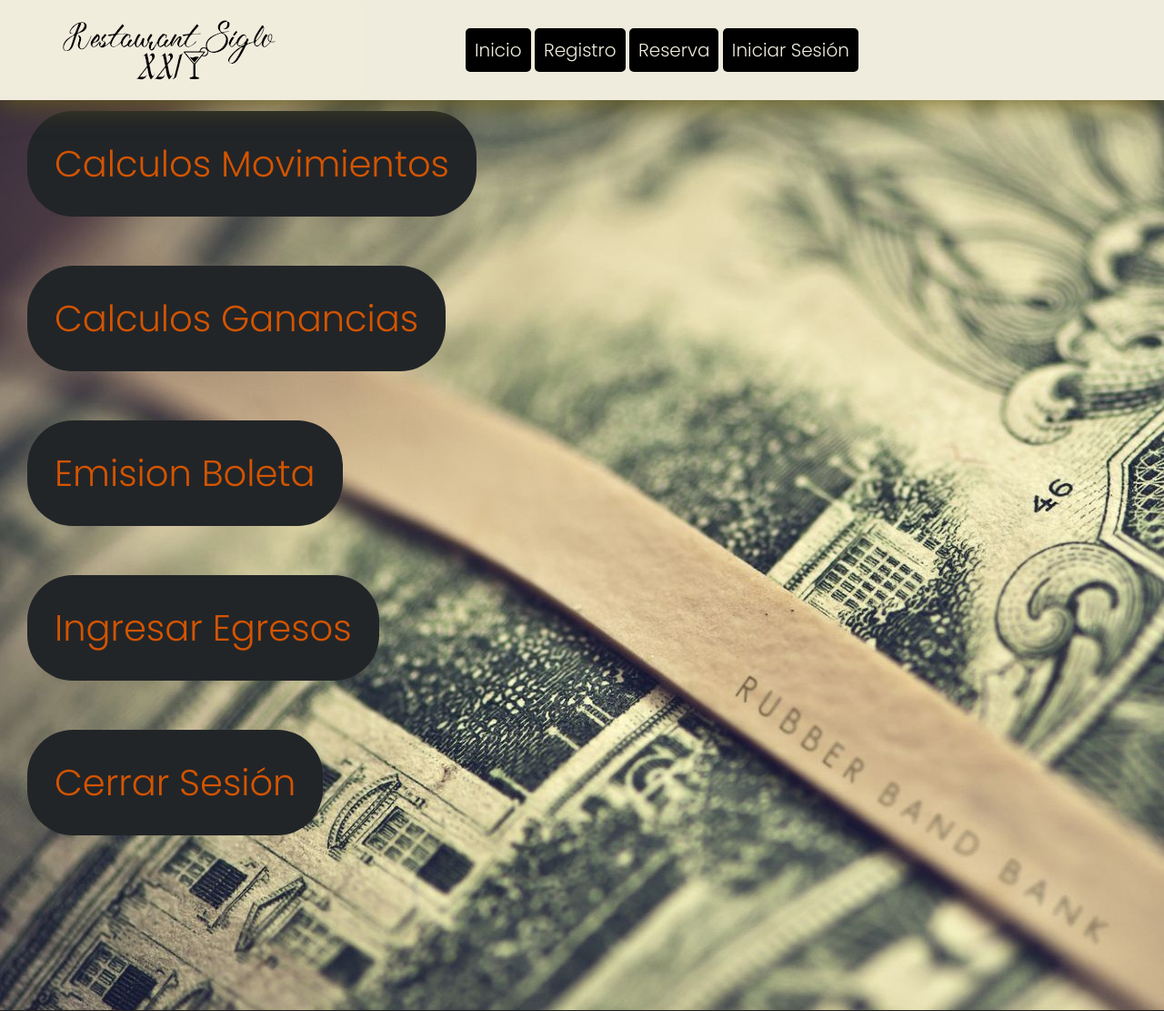
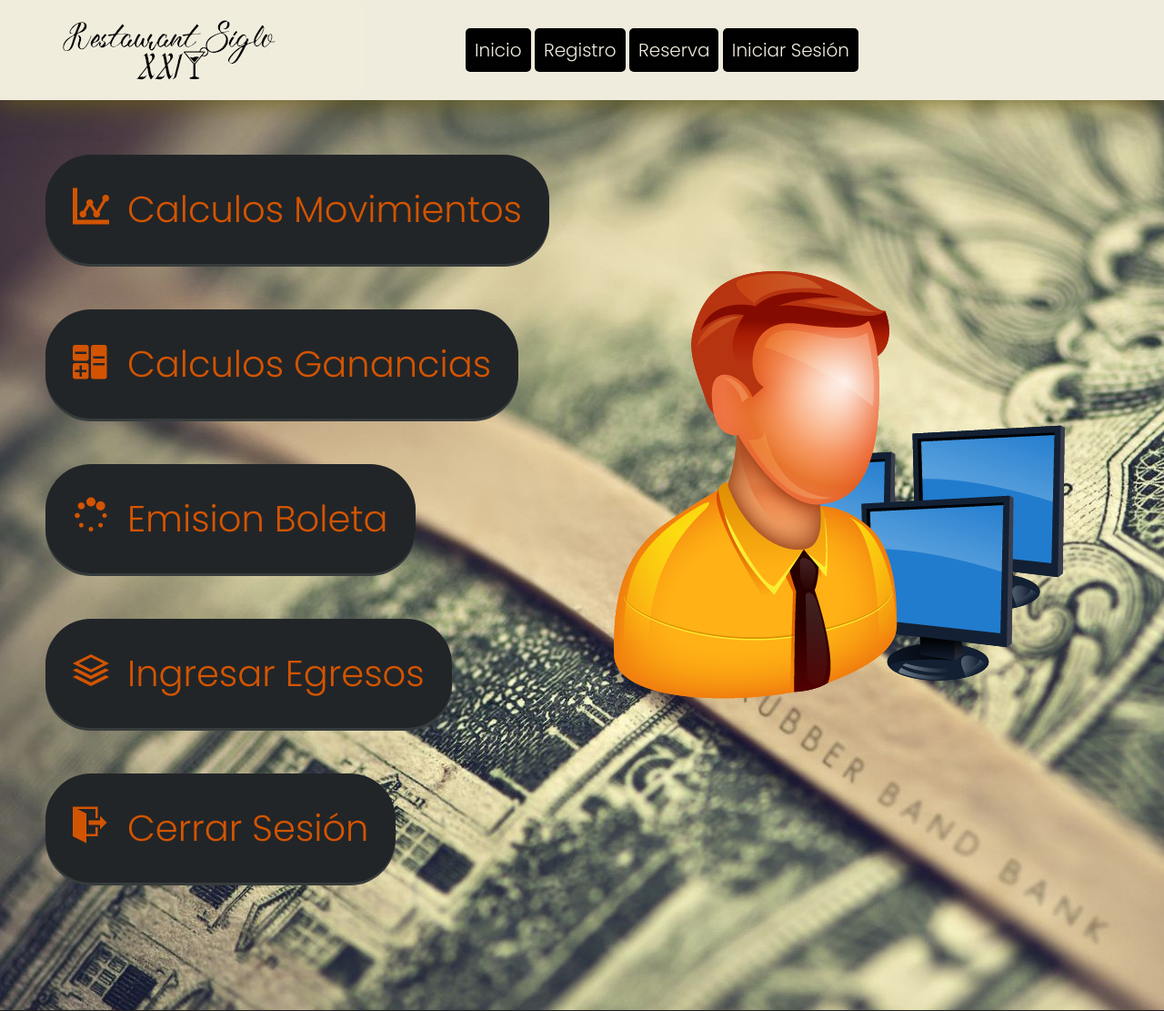
Before and after one commit to FelipeLucero/Restaurant, a Django app: template app_Restaurant/templates/plantillas/MenuFinanciera.html in a window 1280 px wide. Shown: the top 1111 px of the page at 91% size. Run offline with Django 3.2, Linux system fonts and the light colour scheme; the template is opened without the code that fills it, so the values that code supplies are empty; some web fonts are replaced.

Commit message:
Se mejora menu perfiles v2

```diff
--- a/app_Restaurant/templates/plantillas/MenuFinanciera.html
+++ b/app_Restaurant/templates/plantillas/MenuFinanciera.html
@@ -7,36 +7,37 @@
     {% if user.is_authenticated %}
     <H1 class="titulofinanciera">Bienvenido Financiera: {{user.username}}</H1>
     {% endif %}
+    <img src="static/img/admin_person_user_man_2839.png" class="admin" >
 
     <nav class="menuvertical">
         <ul class="ulmenus">
-        <li> <a href="ListarEgresos">Calculos Movimientos</a> </li>
+        <li> <a href="ListarEgresos" class="button">  <span class="icon-stats-dots"> </span> Calculos Movimientos</a> </li>
         </ul>
 
     </nav>
     <nav class="menuvertical">
         <ul class="ulmenus">
-        <li> <a href="http://127.0.0.1:8000">Calculos Ganancias</a> </li>
+        <li> <a href="http://127.0.0.1:8000" class="button">  <span class="icon-calculator"> </span> Calculos Ganancias</a> </li>
         </ul>
 
     </nav>
 
     <nav class="menuvertical">
         <ul class="ulmenus">
-        <li> <a href="http://127.0.0.1:8000/accounts/logout/">Emision Boleta</a> </li>
+        <li> <a href="http://127.0.0.1:8000/accounts/logout/" class="button">  <span class="icon-spinner"> </span> Emision Boleta</a> </li>
         </ul>
     </nav>
 
     <nav class="menuvertical">
         <ul class="ulmenus">
-        <li> <a href="IngresoEgresos">Ingresar Egresos</a> </li>
+        <li> <a href="IngresoEgresos" class="button">  <span class="icon-stack"> </span> Ingresar Egresos</a> </li>
         </ul>
 
     </nav>
 
     <nav class="menuvertical">
         <ul class="ulmenus">
-        <li> <a href="http://127.0.0.1:8000/accounts/logout/">Cerrar Sesión</a> </li>
+        <li> <a href="http://127.0.0.1:8000/accounts/logout/" class="button">  <span class="icon-exit"> </span> Cerrar Sesión</a> </li>
         </ul>
 
     </nav>
--- a/app_Restaurant/templates/plantillas/reserva.html
+++ b/app_Restaurant/templates/plantillas/reserva.html
@@ -7,17 +7,18 @@
     {% if user.is_authenticated %}
     <H1 class="titulocliente">Bienvenido Cliente: {{user.username}}</H1>
     {% endif %}
+    <img src="static/img/admin_person_user_man_2839.png" class="admin" >
 
     <nav class="menuvertical">
         <ul>
-        <li> <a href="http://127.0.0.1:8000/accounts/logout/">Realizar Reserva</a> </li>
+        <li> <a href="http://127.0.0.1:8000/accounts/logout/"  class="button"> <span class="icon-tablet"></span> Realizar Reserva</a> </li>
         </ul>
 
     </nav>
 
     <nav class="menuvertical">
         <ul>
-        <li> <a href="http://127.0.0.1:8000/accounts/logout/">Cerrar Sesión</a> </li>
+        <li> <a href="http://127.0.0.1:8000/accounts/logout/"  class="button"> <span class="icon-exit"></span>   Cerrar Sesión</a> </li>
         </ul>
 
     </nav>
```
Also changed, not shown: app_Restaurant/templates/plantillas/MenuBodeguero.html (+8 -6 lines), app_Restaurant/templates/plantillas/MenuCocinero.html (+5 -4 lines), db.sqlite3.
